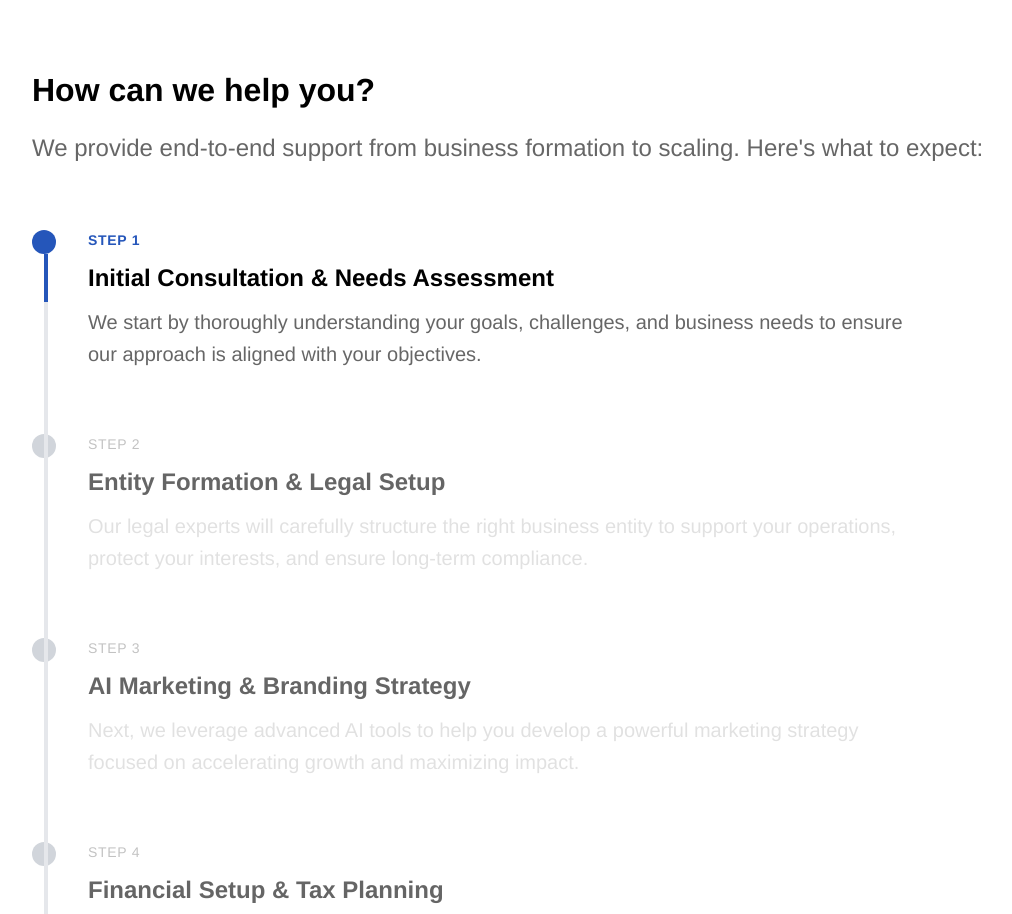
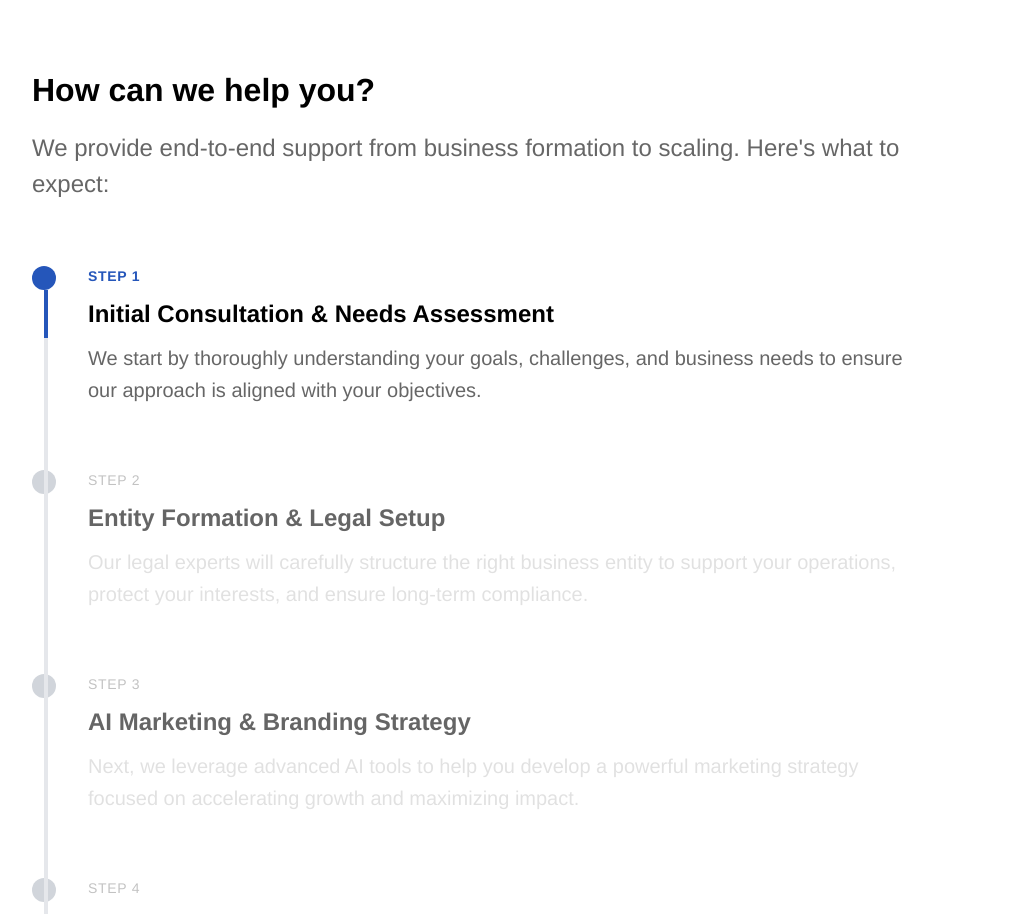
Before and after one commit to Veniche/pokum-test, a React (Vite) app: page / in a window 1280 px wide. Shown: the part 4940-5854 px from the top of the page, without its empty margins (32-1044 px from the left). Built offline with nearby package versions, Linux system fonts and the light colour scheme.

Commit message:
smallest responsive

```diff
--- a/client/pages/Blog.tsx
+++ b/client/pages/Blog.tsx
@@ -34,7 +34,7 @@ const ArticleCard: React.FC<ArticleCardProps> = ({ id, image, category, title, e
 
 export default function Blog() {
   return (
-    <div className="min-h-screen bg-white relative">
+    <div className="min-h-screen bg-white relative overflow-hidden">
       {/* Background Text Effect - Absolute Position */}
       <div className="absolute top-[5%] left-0 right-0 flex justify-center opacity-[0.02] pointer-events-none z-0">
         <div className="text-[240px] font-bold text-black font-helvetica-world tracking-tight whitespace-nowrap">
--- a/client/pages/Contact.tsx
+++ b/client/pages/Contact.tsx
@@ -292,7 +292,7 @@ export default function Contact() {
           <div className="relative z-10">
             <div className="relative">
               <div className="relative z-0">
-                <h1 className="text-[80px] sm:text-[100px] md:text-[120px] lg:text-[151px] font-bold text-black font-helvetica-world tracking-tight whitespace-nowrap">
+                <h1 className="max-[399px]:text-[60px] text-[80px] sm:text-[100px] md:text-[120px] lg:text-[151px] font-bold text-black font-helvetica-world tracking-tight whitespace-nowrap">
                   Contact Us
                 </h1>
               </div>
--- a/client/pages/Index.tsx
+++ b/client/pages/Index.tsx
@@ -145,7 +145,7 @@ export default function Index() {
             {/* Mobile pokum title */}
             <div className="relative z-10 pt-[140px] space-y-6">
               <div className="relative">
-                <h1 className="text-[120px] sm:text-[160px] font-helvetica-world font-bold text-black leading-[0.9] tracking-tight text-center">
+                <h1 className="max-[399px]:text-[100px] text-[120px] sm:text-[160px] font-helvetica-world font-bold text-black leading-[0.9] tracking-tight text-center">
                   pokum
                 </h1>
                 <div className="w-full max-w-[300px] mx-auto pl-8 sm:pl-0">
@@ -596,7 +596,7 @@ export default function Index() {
               <h3 className="text-[32px] font-bold text-black font-helvetica-world">
                 How can we help you?
               </h3>
-              <p className="text-[24px] text-black/60 font-helvetica max-w-4xl whitespace-nowrap">
+              <p className="text-[24px] text-black/60 font-helvetica w-full max-w-4xl">
                 We provide end-to-end support from business formation to
                 scaling. Here's what to expect:
               </p>
```
